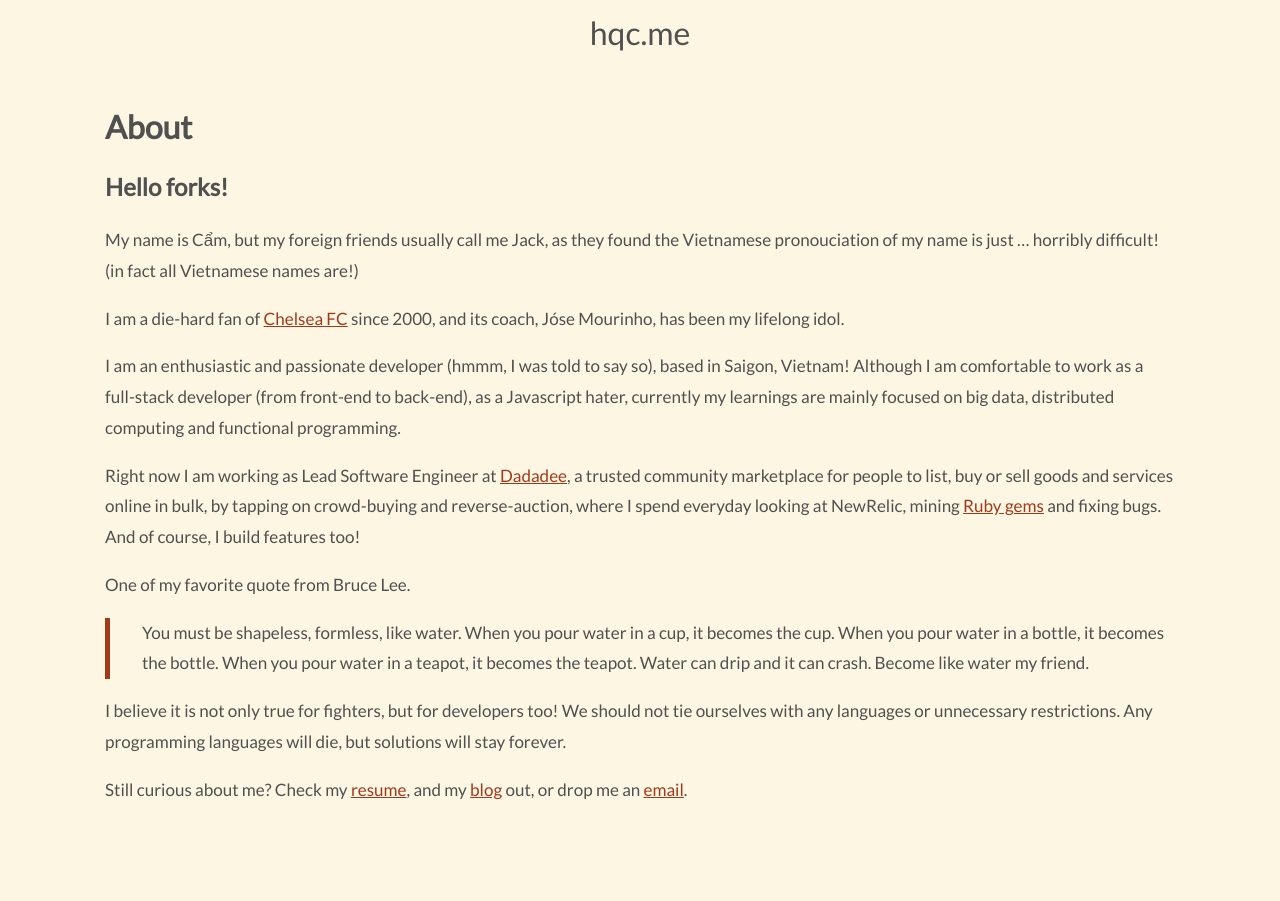
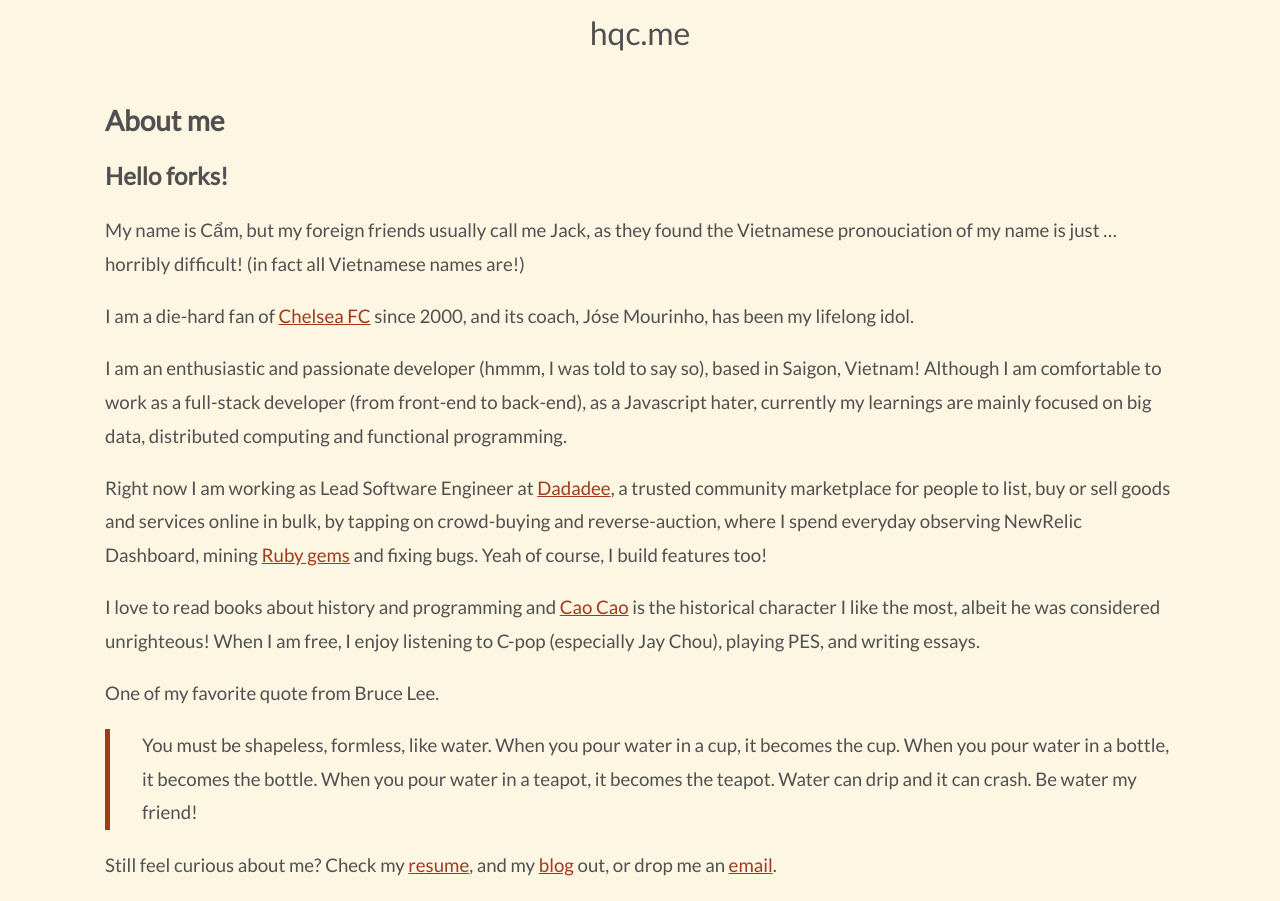
Before and after one commit to qcam/qcam.github.io, a Jekyll site: the page built from about.md, in a window 1280 px wide. Built offline with Jekyll 4.4.1, drawn with Linux system fonts in a browser that asks for light colours; nearby versions of some CDN libraries.

```diff
--- a/about.md
+++ b/about.md
@@ -1,12 +1,13 @@
 ---
 layout: page
-title: About
+title: About me
 permalink: /about/
 ---
 
 ### Hello forks!
 
-My name is Cẩm, but my foreign friends usually call me Jack, as they found the Vietnamese pronouciation of my name is just ... horribly difficult! (in fact all Vietnamese names are!)
+My name is Cẩm, but my foreign friends usually call me Jack, as they found the Vietnamese pronouciation of my name is just ...
+horribly difficult! (in fact all Vietnamese names are!)
 
 I am a die-hard fan of [Chelsea FC](http://chelseafc.com) since 2000, and its coach, Jóse Mourinho, has been my lifelong idol.
 
@@ -16,13 +17,14 @@ currently my learnings are mainly focused on big data, distributed computing and
 
 Right now I am working as Lead Software Engineer at [Dadadee](https://dadadee.com), a trusted community marketplace for people to list,
 buy or sell goods and services online in bulk, by tapping on crowd-buying and reverse-auction,
-where I spend everyday looking at NewRelic, mining [Ruby gems](https://www.ruby-lang.org) and fixing bugs. And of course, I build features too!
+where I spend everyday observing NewRelic Dashboard, mining [Ruby gems](https://www.ruby-lang.org) and fixing bugs. Yeah of course, I build features too!
+
+I love to read books about history and programming and [Cao Cao](https://en.wikipedia.org/wiki/Cao_Cao) is the historical character I like the most,
+albeit he was considered unrighteous! When I am free, I enjoy listening to C-pop (especially Jay Chou), playing PES, and writing essays.
 
 One of my favorite quote from Bruce Lee.
 
-> You must be shapeless, formless, like water. When you pour water in a cup, it becomes the cup. When you pour water in a bottle, it becomes the bottle. When you pour water in a teapot, it becomes the teapot. Water can drip and it can crash. Become like water my friend.
+> You must be shapeless, formless, like water. When you pour water in a cup, it becomes the cup. When you pour water in a bottle, it becomes the bottle. When you pour water in a teapot, it becomes the teapot. Water can drip and it can crash. Be water my friend!
 
-I believe it is not only true for fighters, but for developers too! We should not tie ourselves with any languages or unnecessary restrictions. Any programming languages will die, but solutions will stay forever.
-
-Still curious about me? Check my [resume]({{'/about' | prepend: site.baseurl }}),
-and my [blog](http://kipalog.com/users/huynhquancam/mypage) out, or drop me an [email](mailto: cam@hqc.me).
+Still feel curious about me? Check my [resume]({{'/rbcv' | prepend: site.baseurl }}),
+and my [blog](http://kipalog.com/users/hqc/mypage) out, or drop me an [email](mailto: cam@hqc.me).
--- a/css/main.scss
+++ b/css/main.scss
@@ -16,7 +16,7 @@ body {
   background-color: $yellow-color;
   font-family: 'Lato', sans-serif;
   color: $gray-color;
-  font-size: 16pt;
+  font-size: 14pt;
 }
 
 a {
@@ -76,7 +76,12 @@ header.header {
     }
 
     p {
-      font-size: 0.8em;
+      font-size: 1em;
+      line-height: 180%;
+    }
+
+    ul {
+      font-size: 1em;
       line-height: 180%;
     }
 
@@ -108,6 +113,7 @@ header.header {
 
   .username {
     color: $red-color;
+    font-size: 14pt;
   }
 
   .title {
--- a/index.html
+++ b/index.html
@@ -37,6 +37,9 @@ layout: default
       <a href="{{ '/about' | prepend: site.baseurl }}">About</a>
     </li>
     <li>
+      <a href="{{ '/projects' | prepend: site.baseurl }}">Projects</a>
+    </li>
+    <li>
       <a href="http://kipalog.com/users/hqc/mypage" target="_blank">Blog</a>
     </li>
     <li>
```
Also changed, not shown: projects.md (added, +22 -0 lines).
